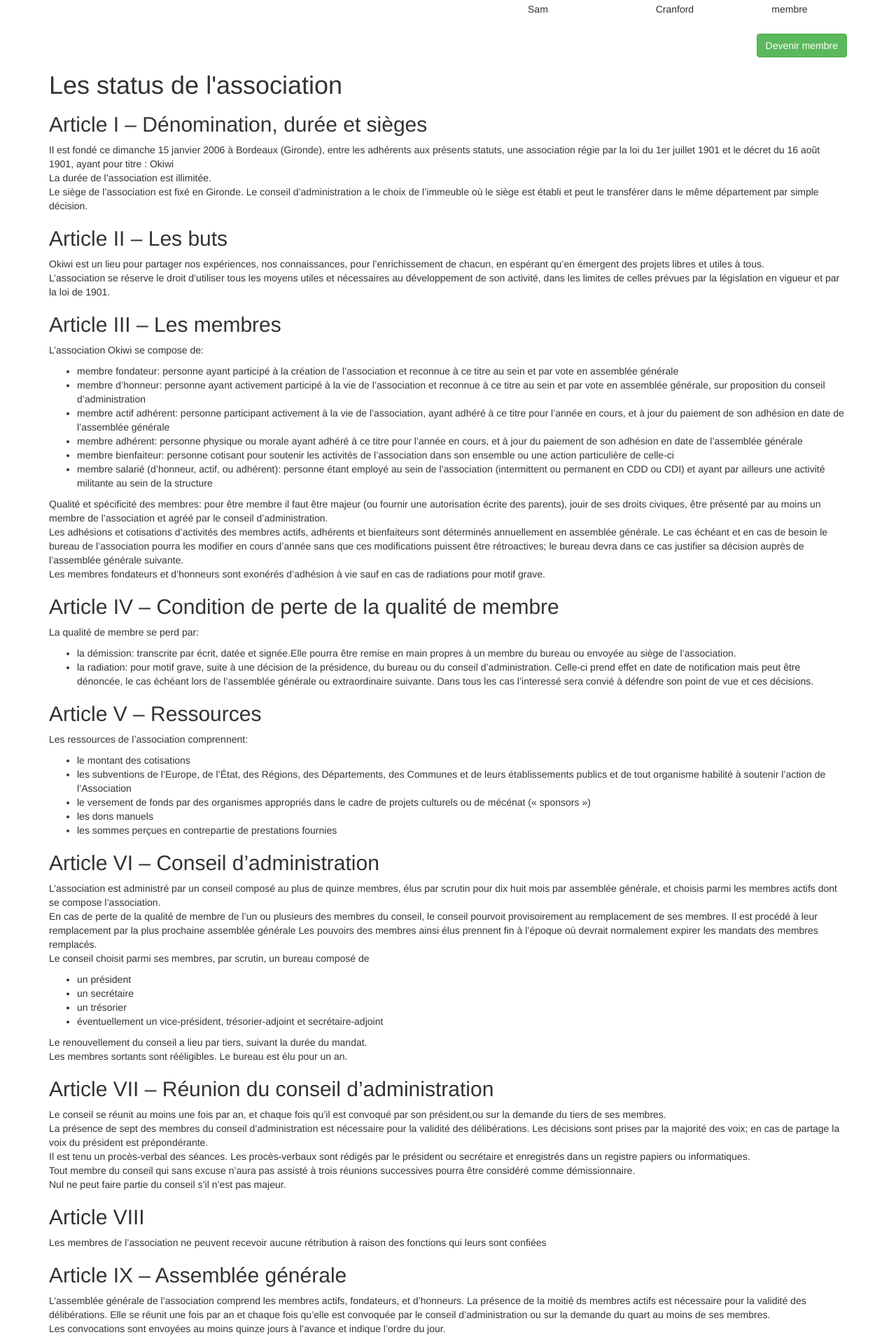
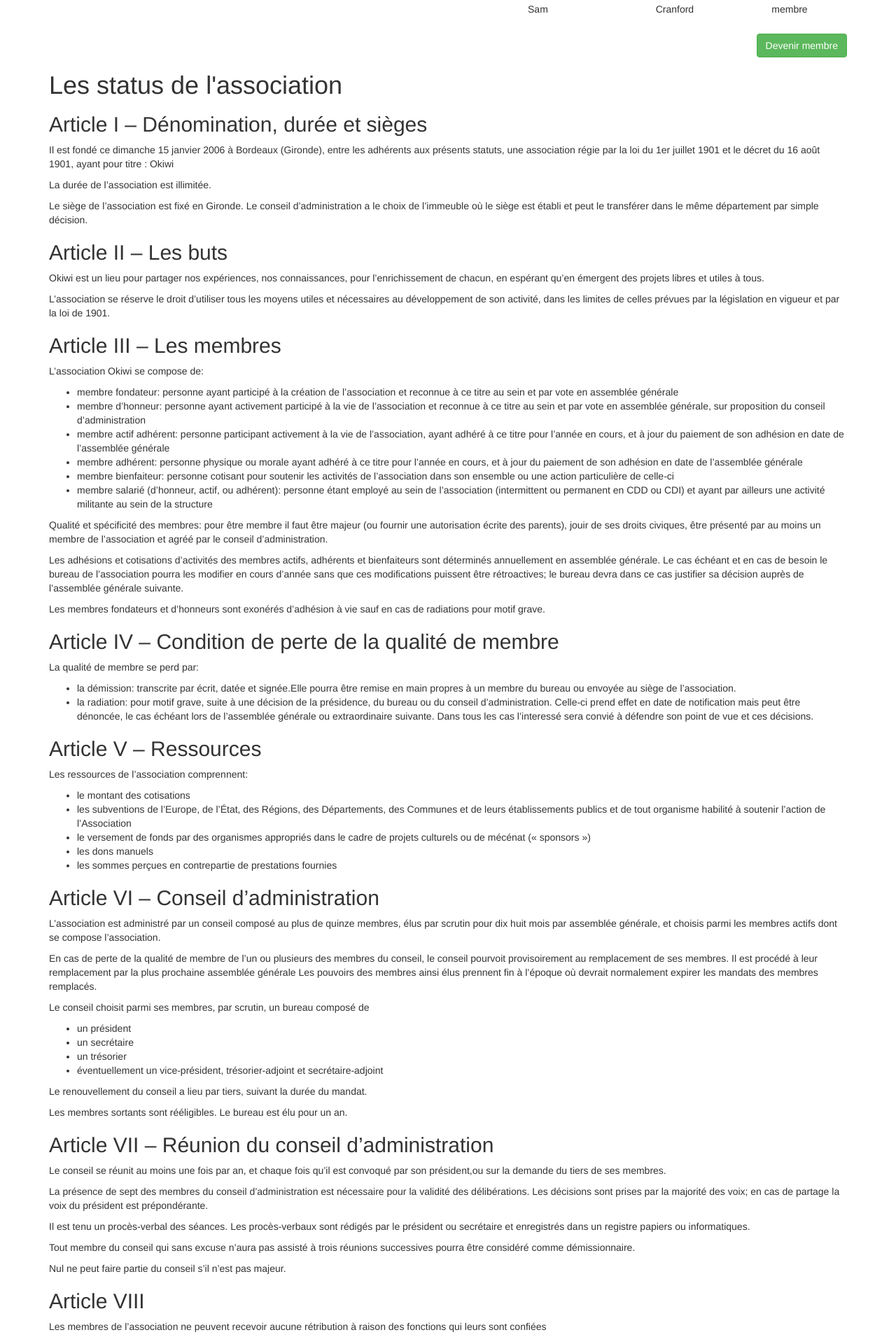
Before and after one commit to okiwi/okiwi.org, a Jekyll site: the page built from association/index.html, in a window 1280 px wide. Shown: the part 401-2311 px from the top of the page at 70% size. Built offline with Jekyll 4.4.1, drawn with Linux system fonts in a browser that asks for light colours; nearby versions of some CDN libraries; Markdown is read by kramdown in place of the engine named in the settings.

Commit message:
clean html

```diff
--- a/association/index.html
+++ b/association/index.html
@@ -5,12 +5,12 @@ title: L'association
 <div class="row">
     <div class="col-lg-12">
         <h1>L'association</h1>
-
         <p>
-            Okiwi existe depuis {{site.data.okiwi.age}} ans. La communauté décide de contribuer bénévolement au développement de
-            l'association, en
-            y consacrant du temps et de l'energie. Suite à l’Assemblée Générale du {{site.data.okiwi.date_lisible}}, les membres élus au
-            bureau de l'association Okiwi et les membres cotisants sont :</p>
+            Okiwi existe depuis {{site.data.okiwi.age}} ans. La communauté décide de contribuer bénévolement au
+            développement de l'association, en y consacrant du temps et de l'energie. Suite à l’Assemblée Générale du
+            {{site.data.okiwi.date_lisible}}, les membres élus au bureau de l'association Okiwi et les membres cotisants
+            sont :
+        </p>
     </div>
 </div>
 <div class="row">
@@ -56,7 +56,6 @@ title: L'association
             {% endfor %}
             </tbody>
         </table>
-
     </div>
 </div>
 <div class="row">
@@ -72,10 +71,11 @@ title: L'association
 
         <p>
             Il est fondé ce dimanche 15 janvier 2006 à Bordeaux (Gironde), entre les adhérents aux présents statuts, une
-            association régie par la loi du 1er juillet 1901 et le décret du 16 août 1901, ayant pour titre : Okiwi
-            <br>
+            association régie par la loi du 1er juillet 1901 et le décret du 16 août 1901, ayant pour titre : Okiwi </p>
+        <p>
             La durée de l’association est illimitée.
-            <br>
+        </p>
+        <p>
             Le siège de l’association est fixé en Gironde. Le conseil d’administration a le choix de l’immeuble où le
             siège est établi et peut le transférer dans le même département par simple décision.
         </p>
@@ -85,7 +85,8 @@ title: L'association
         <p>
             Okiwi est un lieu pour partager nos expériences, nos connaissances, pour l’enrichissement de chacun, en
             espérant qu’en émergent des projets libres et utiles à tous.
-            <br>
+        </p>
+        <p>
             L’association se réserve le droit d’utiliser tous les moyens utiles et nécessaires au développement de son
             activité, dans les limites de celles prévues par la législation en vigueur et par la loi de 1901.
         </p>
@@ -94,42 +95,49 @@ title: L'association
 
         <p>
             L’association Okiwi se compose de:
-            <br>
         </p>
         <ul>
-            <li>membre fondateur: personne ayant participé à la création de l’association et reconnue à ce titre au sein
-                et par vote en assemblée générale
+            <li>
+                membre fondateur: personne ayant participé à la création de l’association et reconnue à ce titre au
+                sein et par vote en assemblée générale
             </li>
-            <li>membre d’honneur: personne ayant activement participé à la vie de l’association et reconnue à ce titre
+            <li>
+                membre d’honneur: personne ayant activement participé à la vie de l’association et reconnue à ce titre
                 au sein et par vote en assemblée générale, sur proposition du conseil d’administration
             </li>
-            <li>membre actif adhérent: personne participant activement à la vie de l’association, ayant adhéré à ce
+            <li>
+                membre actif adhérent: personne participant activement à la vie de l’association, ayant adhéré à ce
                 titre pour l’année en cours, et à jour du paiement de son adhésion en date de l’assemblée générale
             </li>
-            <li>membre adhérent: personne physique ou morale ayant adhéré à ce titre pour l’année en cours, et à jour du
-                paiement de son adhésion en date de l’assemblée générale
+            <li>
+                membre adhérent: personne physique ou morale ayant adhéré à ce titre pour l’année en cours, et à jour
+                du paiement de son adhésion en date de l’assemblée générale
             </li>
-            <li>membre bienfaiteur: personne cotisant pour soutenir les activités de l’association dans son ensemble ou
+            <li>
+                membre bienfaiteur: personne cotisant pour soutenir les activités de l’association dans son ensemble ou
                 une action particulière de celle-ci
             </li>
-            <li>membre salarié (d’honneur, actif, ou adhérent): personne étant employé au sein de
-                l’association (intermittent ou permanent en CDD ou CDI) et ayant par ailleurs une activité militante au
-                sein de la structure
+            <li>
+                membre salarié (d’honneur, actif, ou adhérent): personne étant employé au sein de l’association
+                (intermittent ou permanent en CDD ou CDI) et ayant par ailleurs une activité militante au sein de la
+                structure
             </li>
         </ul>
-
-        Qualité et spécificité des membres: pour être membre il faut être majeur (ou fournir une autorisation écrite des
-        parents), jouir de ses droits civiques, être présenté par au moins un membre de l’association et agréé par le
-        conseil d’administration.
-        <br>
-        Les adhésions et cotisations d’activités des membres actifs, adhérents et bienfaiteurs sont déterminés
-        annuellement en assemblée générale.
-        Le cas échéant et en cas de besoin le bureau de l’association pourra les modifier en cours d’année sans que ces
-        modifications puissent être rétroactives; le bureau devra dans ce cas justifier sa décision auprès de
-        l’assemblée générale suivante.
-        <br>
-        Les membres fondateurs et d’honneurs sont exonérés d’adhésion à vie sauf en cas de radiations pour motif grave.
-        <p></p>
+        <p>
+            Qualité et spécificité des membres: pour être membre il faut être majeur (ou fournir une autorisation écrite
+            des parents), jouir de ses droits civiques, être présenté par au moins un membre de l’association et agréé
+            par le conseil d’administration.
+        </p>
+        <p>
+            Les adhésions et cotisations d’activités des membres actifs, adhérents et bienfaiteurs sont déterminés
+            annuellement en assemblée générale. Le cas échéant et en cas de besoin le bureau de l’association pourra les
+            modifier en cours d’année sans que ces modifications puissent être rétroactives; le bureau devra dans ce cas
+            justifier sa décision auprès de l’assemblée générale suivante.
+        </p>
+        <p>
+            Les membres fondateurs et d’honneurs sont exonérés d’adhésion à vie sauf en cas de radiations pour motif
+            grave.
+        </p>
 
         <h2>Article IV – Condition de perte de la qualité de membre</h2>
 
@@ -137,16 +145,17 @@ title: L'association
             La qualité de membre se perd par:
         </p>
         <ul>
-            <li>la démission: transcrite par écrit, datée et signée.Elle pourra être remise en main propres à un membre
+            <li>
+                la démission: transcrite par écrit, datée et signée.Elle pourra être remise en main propres à un membre
                 du bureau ou envoyée au siège de l’association.
             </li>
-            <li>la radiation: pour motif grave, suite à une décision de la présidence, du bureau ou du conseil
+            <li>
+                la radiation: pour motif grave, suite à une décision de la présidence, du bureau ou du conseil
                 d’administration. Celle-ci prend effet en date de notification mais peut être dénoncée, le cas échéant
                 lors de l’assemblée générale ou extraordinaire suivante. Dans tous les cas l’interessé sera convié à
                 défendre son point de vue et ces décisions.
             </li>
         </ul>
-        <p></p>
 
         <h2>Article V – Ressources</h2>
 
@@ -154,30 +163,38 @@ title: L'association
             Les ressources de l’association comprennent:
         </p>
         <ul>
-            <li>le montant des cotisations</li>
-            <li>les subventions de l’Europe, de l’État, des Régions, des Départements, des Communes et de leurs
+            <li>
+                le montant des cotisations
+            </li>
+            <li>
+                les subventions de l’Europe, de l’État, des Régions, des Départements, des Communes et de leurs
                 établissements publics et de tout organisme habilité à soutenir l’action de l’Association
             </li>
-            <li>le versement de fonds par des organismes appropriés dans le cadre de projets culturels ou de mécénat («
+            <li>
+                le versement de fonds par des organismes appropriés dans le cadre de projets culturels ou de mécénat («
                 sponsors »)
             </li>
-            <li>les dons manuels</li>
-            <li>les sommes perçues en contrepartie de prestations fournies</li>
+            <li>
+                les dons manuels
+            </li>
+            <li>
+                les sommes perçues en contrepartie de prestations fournies
+            </li>
         </ul>
-        <p></p>
 
         <h2>Article VI – Conseil d’administration</h2>
 
         <p>
             L’association est administré par un conseil composé au plus de quinze membres, élus par scrutin pour dix
             huit mois par assemblée générale, et choisis parmi les membres actifs dont se compose l’association.
-            <br>
+        </p>
+        <p>
             En cas de perte de la qualité de membre de l’un ou plusieurs des membres du conseil, le conseil pourvoit
-            provisoirement au remplacement de ses membres.
-            Il est procédé à leur remplacement par la plus prochaine assemblée générale
-            Les pouvoirs des membres ainsi élus prennent fin à l’époque où devrait normalement expirer les mandats des
-            membres remplacés.
-            <br>
+            provisoirement au remplacement de ses membres. Il est procédé à leur remplacement par la plus prochaine
+            assemblée générale Les pouvoirs des membres ainsi élus prennent fin à l’époque où devrait normalement
+            expirer les mandats des membres remplacés.
+        </p>
+        <p>
             Le conseil choisit parmi ses membres, par scrutin, un bureau composé de
         </p>
         <ul>
@@ -186,35 +203,34 @@ title: L'association
             <li>un trésorier</li>
             <li>éventuellement un vice-président, trésorier-adjoint et secrétaire-adjoint</li>
         </ul>
-        Le renouvellement du conseil a lieu par tiers, suivant la durée du mandat.
-        <br>
-        Les membres sortants sont rééligibles.
-        Le bureau est élu pour un an.
-        <p></p>
-
+        <p>
+            Le renouvellement du conseil a lieu par tiers, suivant la durée du mandat.
+        </p>
+        <p>
+            Les membres sortants sont rééligibles. Le bureau est élu pour un an.
+        </p>
         <h2>Article VII – Réunion du conseil d’administration</h2>
-
         <p>
             Le conseil se réunit au moins une fois par an, et chaque fois qu’il est convoqué par son président,ou sur la
             demande du tiers de ses membres.
-            <br>
+        </p>
+        <p>
             La présence de sept des membres du conseil d’administration est nécessaire pour la validité des
-            délibérations.
-            Les décisions sont prises par la majorité des voix; en cas de partage la voix du président est
-            prépondérante.
-            <br>
-            Il est tenu un procès-verbal des séances.
-            Les procès-verbaux sont rédigés par le président ou secrétaire et enregistrés dans un registre papiers ou
-            informatiques.
-            <br>
+            délibérations. Les décisions sont prises par la majorité des voix; en cas de partage la voix du président
+            est prépondérante.
+        </p>
+        <p>
+            Il est tenu un procès-verbal des séances. Les procès-verbaux sont rédigés par le président ou secrétaire et
+            enregistrés dans un registre papiers ou informatiques.
+        </p>
+        <p>
             Tout membre du conseil qui sans excuse n’aura pas assisté à trois réunions successives pourra être considéré
             comme démissionnaire.
-            <br>
+        </p>
+        <p>
             Nul ne peut faire partie du conseil s’il n’est pas majeur.
         </p>
-
         <h2>Article VIII</h2>
-
         <p>
             Les membres de l’association ne peuvent recevoir aucune rétribution à raison des fonctions qui leurs sont
             confiées
@@ -223,21 +239,24 @@ title: L'association
         <h2>Article IX – Assemblée générale</h2>
 
         <p>
-            L’assemblée générale de l’association comprend les membres actifs, fondateurs, et d’honneurs.
-            La présence de la moitié ds membres actifs est nécessaire pour la validité des délibérations.
-            Elle se réunit une fois par an et chaque fois qu’elle est convoquée par le conseil d’administration ou sur la
-            demande du quart au moins de ses membres.
-            <br>
+            L’assemblée générale de l’association comprend les membres actifs, fondateurs, et d’honneurs. La présence de
+            la moitié ds membres actifs est nécessaire pour la validité des délibérations. Elle se réunit une fois par
+            an et chaque fois qu’elle est convoquée par le conseil d’administration ou sur la demande du quart au moins
+            de ses membres.
+        </p>
+        <p>
             Les convocations sont envoyées au moins quinze jours à l’avance et indique l’ordre du jour.
-            <br>
+        </p>
+        <p>
             Son bureau est celui du conseil.
-            <br>
+        </p>
+        <p>
             Elle entend les rapports sur la gestion du conseil d’administration, sur la situation financière et morale
-            de l’association.
-            Elle approuve les comptes de l’exercice clos, vote le budget de l’exercice suivant, délibère sur les
-            questions mises à l’ordre du jour et pourvoit, s’il y a lieu, au renouvellement des membres du conseil
-            d’administration.
-            <br>
+            de l’association. Elle approuve les comptes de l’exercice clos, vote le budget de l’exercice suivant,
+            délibère sur les questions mises à l’ordre du jour et pourvoit, s’il y a lieu, au renouvellement des membres
+            du conseil d’administration.
+        </p>
+        <p>
             Le rapport annuel et les comptes sont mis à disposition de tous les membres de l’association.
         </p>
 
@@ -247,30 +266,29 @@ title: L'association
             Si besoin est, ou sur la demande de la moitié plus un des membres inscrits, le président peut convoquer une
             assemblée générale extraordinaire, suivant les formalités prévues par l’article précédent.
         </p>
+
         <h2>Article XI</h2>
 
         <p>
             Les dépenses sont ordonnancées par le président. L’association est représentée en justice et dans tous les
-            actes de la vie civile par le président du bureau.
-            Le représentant de l’association doit jouir du plein exercice de ses droits civiques.
+            actes de la vie civile par le président du bureau. Le représentant de l’association doit jouir du plein
+            exercice de ses droits civiques.
         </p>
 
         <h2>Article XII</h2>
 
         <p>
             Il est tenu à jour une comptabilité-deniers par recettes et par dépenses et, s’il y a lieu, une
-            compatibilité-matières.
-            Chaque établissement de l’association doit tenir une comptabilité distincte qui forme un chapitre spécial de
-            la comptabilité de l’association.
+            compatibilité-matières. Chaque établissement de l’association doit tenir une comptabilité distincte qui
+            forme un chapitre spécial de la comptabilité de l’association.
         </p>
 
         <h2>Article XIII – Règlement intérieur</h2>
 
         <p>
             Un règlement intérieur peut être établi par le conseil d’administration, qui le fait alors approuver par
-            l’assemblée générale.
-            Ce règlement éventuel est destiné à fixer les divers points non-prévus par les statuts, notamment ceux qui
-            ont trait à l’administration interne de l’association.
+            l’assemblée générale. Ce règlement éventuel est destiné à fixer les divers points non-prévus par les
+            statuts, notamment ceux qui ont trait à l’administration interne de l’association.
         </p>
 
         <h2>Article XIV</h2>
@@ -285,13 +303,9 @@ title: L'association
 
         <p>
             La dissolution de l’association ne peut être prononcée que par assemblée générale convoquée spécialement à
-            cet effet.
-            L’assemblée générale désigne un ou plusieurs commissaires chargés de la liquidation des biens de
-            l’association.
-            Elle attribue l’actif net conformément à l’article de la loi du 1er juillet 1901 et au décret du 16 Août
-            1901. La dissolution doit faire l’objet d’une déclaration à la Préfecture du siège social.
+            cet effet. L’assemblée générale désigne un ou plusieurs commissaires chargés de la liquidation des biens de
+            l’association. Elle attribue l’actif net conformément à l’article de la loi du 1er juillet 1901 et au décret
+            du 16 Août 1901. La dissolution doit faire l’objet d’une déclaration à la Préfecture du siège social.
         </p>
-
-
     </div>
 </div>
```
